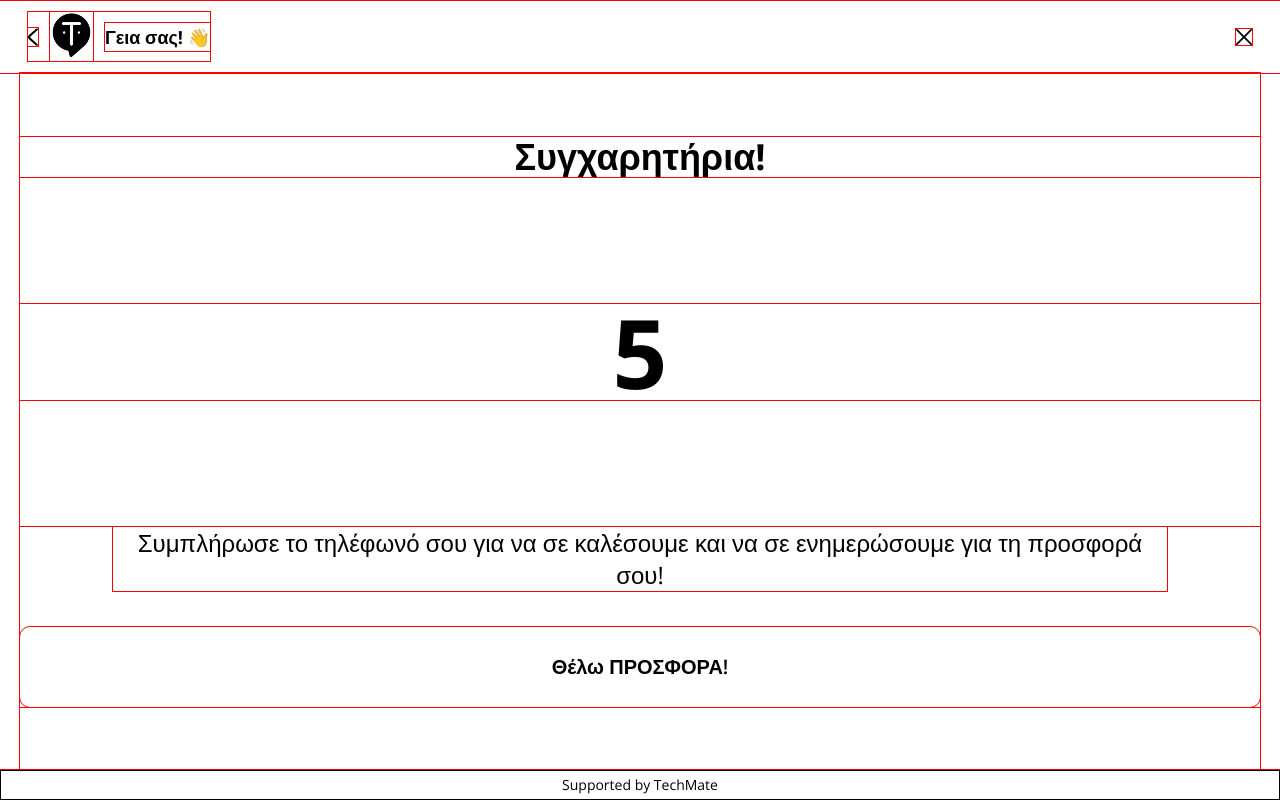
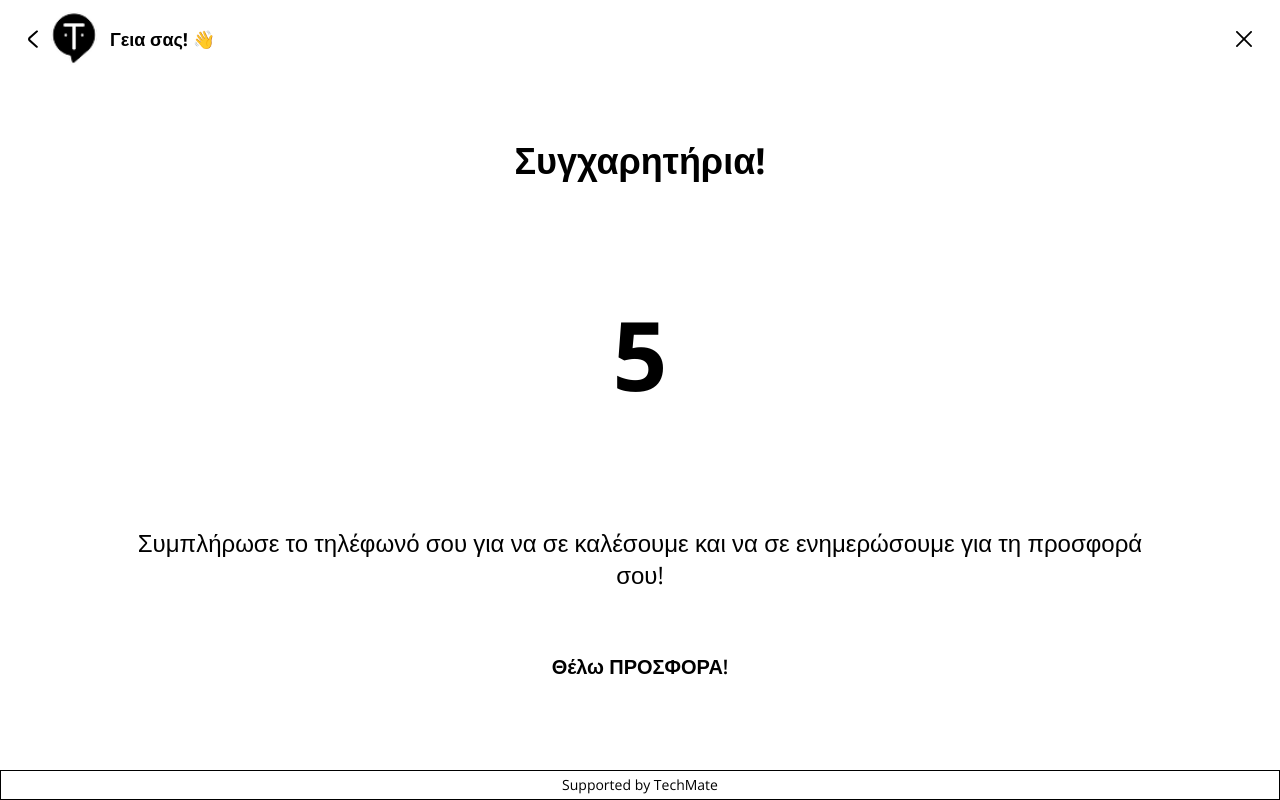
Before and after one commit to ChristosBaztekas/TechMate-Widget, a React (Vite) app: page /congratulations in a window 1280 px wide. Built offline with nearby package versions, Linux system fonts and the light colour scheme.

Commit message:
Fix -> Image Size in Header

```diff
--- a/src/components/Header.jsx
+++ b/src/components/Header.jsx
@@ -25,7 +25,7 @@ const Header = () => {
         <img
           src={Logo}
           alt="logo"
-          className="w-16 vsm:w-auto cursor-pointer hover:cursor-pointer hover:scale-95 transition-all duration-300" loading="lazy"
+          className="w-12 cursor-pointer hover:cursor-pointer hover:scale-95 transition-all duration-300" loading="lazy"
           onClick={() => {
             dispatch(setChatState(false));
             navigate("/first");
--- a/src/pages/NewsLetterPage.jsx
+++ b/src/pages/NewsLetterPage.jsx
@@ -44,7 +44,7 @@ export const NewsLetterPage = () => {
             <input
               placeholder="E-mail*"
               type="email"
-              className="bg-lightColor text-xl p-5 text-darkColor/70 rounded-rad h-16 vsm:h-20 w-full mb-4 outline-none"
+              className="text-xl p-5 text-black/70 rounded-rad h-16 vsm:h-20 w-full mb-4 outline-none"
               aria-label="Email"
               value={email}
               onChange={(e) => setEmail(e.target.value)}
--- a/src/pages/StartPage.jsx
+++ b/src/pages/StartPage.jsx
@@ -6,7 +6,6 @@ import { setChatState } from "@/store/Slices/userSlice";
 import { fetchUserQuestion } from "@/store/Slices/chatbotApiSlice";
 import * as Icons from "@/utils/icons.util";
 import Logo from "@/assets/images/Logo.webp";
-
 import Query from "@/components/Query";
 import Questions from "@/components/Questions";
 import Response from "@/components/Response";
@@ -109,7 +108,7 @@ export const StartPage = () => {
           <img
             src={Logo}
             alt="logo"
-            className="w-16 vsm:w-auto cursor-pointer"
+            className="w-12 cursor-pointer"
             loading="lazy"
             onClick={() => navigate("/first")}
           />
--- a/src/styles/global.css
+++ b/src/styles/global.css
@@ -5,7 +5,7 @@
 @tailwind utilities;
 
 * {
-  outline: 1px solid red;
+  /* outline: 1px solid red; */
 }
 
 /* Hide scrollbar in all browsers */
--- a/src/utils/functions.util.jsx
+++ b/src/utils/functions.util.jsx
@@ -9,5 +9,5 @@ export const sendDimensionsToParent = (width, height, isClosed, isWidgetClosed)
 
   console.log("Sending message to parent:", message);
 
-  window.parent.postMessage(message, "*"); // Replace * with specific origin in production
+  window.parent.postMessage(message, "*");
 };
```
Also changed, not shown: src/components/Widget.jsx (+2 -11 lines), src/pages/WelcomePage.jsx (line endings or trailing spaces).
